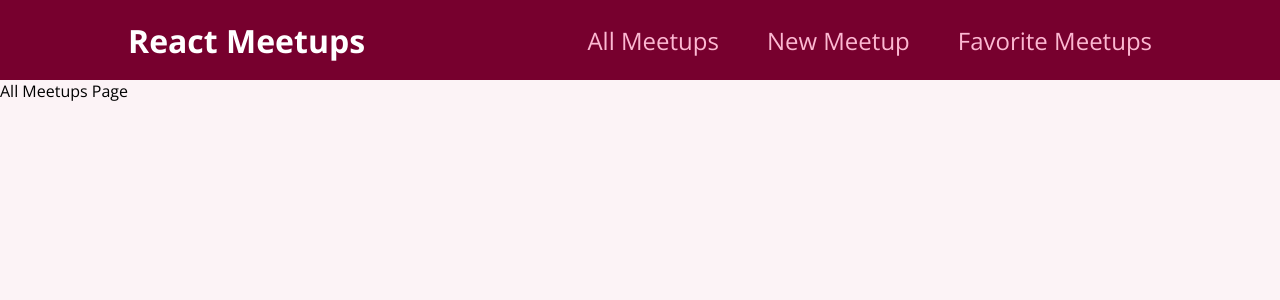
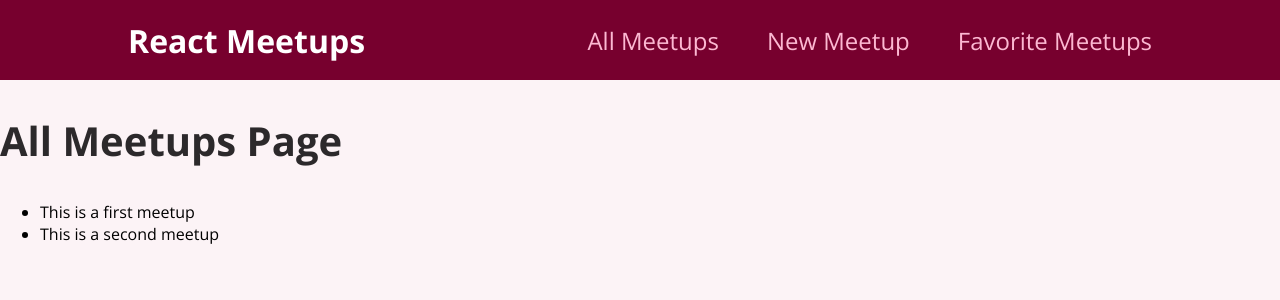
Before and after one commit to Josepeha/reactjs-course, a React (Create React App) app: page / in a window 1280 px wide. Shown: the top 300 px of the page. Built offline with nearby package versions, Linux system fonts and the light colour scheme.

Commit message:
Feat[reactjs-course]: AllMeetups.jsx renders elements dynamically!

```diff
--- a/src/pages/AllMeetups.jsx
+++ b/src/pages/AllMeetups.jsx
@@ -1,6 +1,38 @@
+const DUMMY_DATA = [
+    {
+        id: 'm1',
+        title: 'This is a first meetup',
+        image:
+            'https://upload.wikimedia.org/wikipedia/commons/thumb/d/d3/Stadtbild_M%C3%BCnchen.jpg/2560px-Stadtbild_M%C3%BCnchen.jpg',
+        address: 'Meetupstreet 5, 12345 Meetup City',
+        description:
+            'This is a first, amazing meetup which you definitely should not miss. It will be a lot of fun!',
+    },
+    {
+        id: 'm2',
+        title: 'This is a second meetup',
+        image:
+            'https://upload.wikimedia.org/wikipedia/commons/thumb/d/d3/Stadtbild_M%C3%BCnchen.jpg/2560px-Stadtbild_M%C3%BCnchen.jpg',
+        address: 'Meetupstreet 5, 12345 Meetup City',
+        description:
+            'This is a first, amazing meetup which you definitely should not miss. It will be a lot of fun!',
+    },
+];
+
 function AllMeetupsPage() {
     return (
-        <div>All Meetups Page</div>
+        <section>
+            <h1>All Meetups Page</h1>
+            <ul>
+                {DUMMY_DATA.map((meetup) => {
+                    return (
+                        <li key={meetup.id}>
+                            {meetup.title}
+                        </li>
+                    )
+                })}
+            </ul>
+        </section>
     )
 }
 
```
